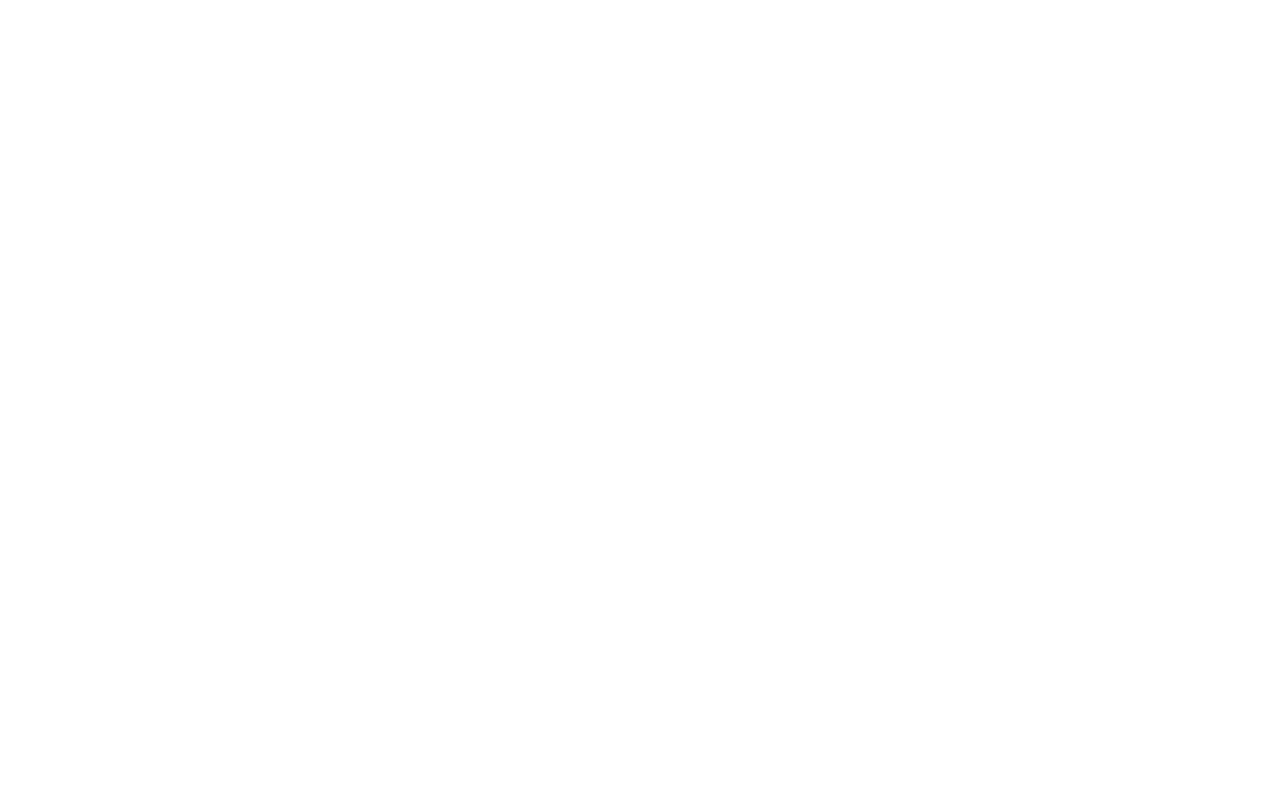
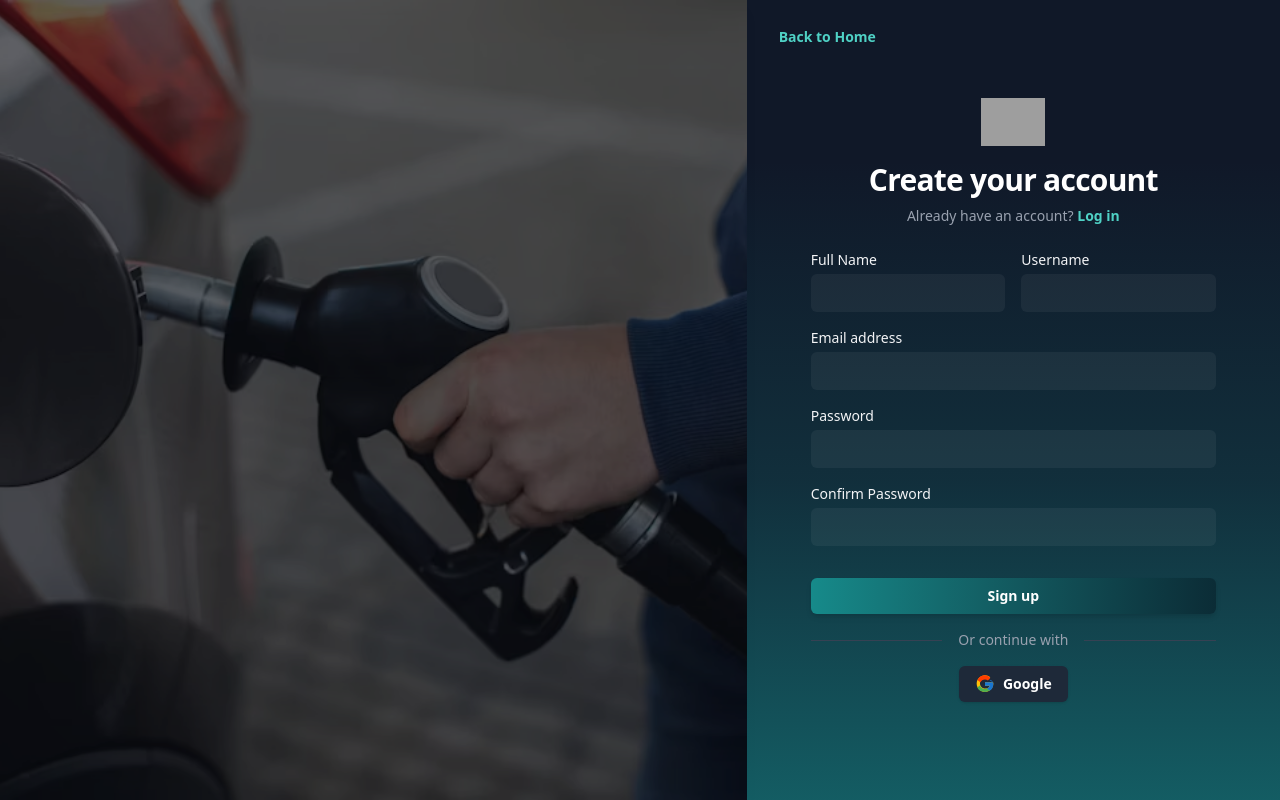
Before and after one commit to JvEztraaaa/FillTrip, a React (Vite) app: page /signup in a window 1280 px wide. Before the commit this address had no page. Built offline with nearby package versions, Linux system fonts and the light colour scheme; grey boxes are pictures that could not be loaded.

Commit message:
style: finished signup page design, minor changes on login page layout

```diff
--- a/src/App.jsx
+++ b/src/App.jsx
@@ -1,6 +1,7 @@
 import { BrowserRouter as Router, Routes, Route } from 'react-router-dom';
 import LandingPage from './pages/LandingPage';
 import LoginPage from './pages/LoginPage';
+import SignupPage from './pages/SignupPage';
 import './App.css';
 
 export default function App() {
@@ -9,6 +10,7 @@
       <Routes>
         <Route path="/" element={<LandingPage />} />
         <Route path="/login" element={<LoginPage />} />
+        <Route path="/signup" element={<SignupPage />} />
       </Routes>
     </Router>
   );
--- a/src/pages/LoginPage.jsx
+++ b/src/pages/LoginPage.jsx
@@ -36,12 +36,12 @@
               src="https://tailwindcss.com/plus-assets/img/logos/mark.svg?color=blue&shade=500"
               className="mx-auto h-12 w-auto mb-4"
             />
-            <h2 className="text-2xl lg:text-3xl font-bold tracking-tight text-white text-center">Sign in to your account</h2>
+            <h2 className="text-2xl lg:text-3xl font-bold tracking-tight text-white text-center">Log in to your account</h2>
             <p className="mt-2 text-center text-sm text-gray-400">
-              Not a member?{' '}
-              <a href="#" className="font-semibold text-[#4FD1C5] hover:text-[#168A8A] transition-colors duration-200">
-                Start a 14 day free trial
-              </a>
+              New to FillTrip?{' '}
+              <Link to="/signup" className="font-semibold text-[#4FD1C5] hover:text-[#168A8A] transition-colors duration-200">
+                Create an account.
+              </Link>
             </p>
           </div>
           <form className="mt-8 space-y-6">
@@ -92,7 +92,7 @@
                 type="submit"
                 className="flex w-full justify-center rounded-md bg-gradient-to-r from-[#168A8A] to-[#0B2C36] px-4 py-2 text-sm font-semibold text-white shadow-md transition-all duration-200 hover:from-[#0B2C36] hover:to-[#168A8A] hover:scale-105 hover:shadow-lg focus:outline-none focus:ring-2 focus:ring-[#4FD1C5] focus:ring-offset-2 cursor-pointer"
               >
-                Sign in
+                Log in
               </button>
             </div>
             <div className="flex items-center my-6">
@@ -103,9 +103,9 @@
             <div className="flex justify-center">
               <button
                 type="button"
-                className="flex items-center justify-center gap-2 rounded-md bg-gray-800 px-4 py-2 text-sm font-semibold text-white shadow transition hover:bg-[#168A8A] hover:text-white"
+                className="flex items-center justify-center gap-2 rounded-md bg-gray-800 px-4 py-2 text-sm font-semibold text-white shadow transition hover:bg-[#168A8A] hover:text-white cursor-pointer"
               >
-                <svg className="h-5 w-5" viewBox="0 0 48 48"><g><path fill="#FFC107" d="M43.6 20.5h-1.9V20H24v8h11.3c-1.6 4.3-5.7 7-11.3 7-6.6 0-12-5.4-12-12s5.4-12 12-12c2.6 0 5 .8 7 2.3l5.7-5.7C33.3 5.1 28.9 3 24 3 12.9 3 4 11.9 4 23s8.9 20 20 20c11 0 20-9 20-20 0-1.3-.1-2.7-.4-4z"/><path fill="#FF3D00" d="M6.3 14.7l6.6 4.8C14.5 16.1 18.9 13 24 13c2.6 0 5 .8 7 2.3l5.7-5.7C33.3 5.1 28.9 3 24 3c-7.2 0-13.4 3.8-17 9.7z"/><path fill="#4CAF50" d="M24 43c4.8 0 9.3-1.6 12.8-4.4l-5.9-4.8C28.7 35.3 26.4 36 24 36c-5.6 0-10.3-3.6-12-8.5l-6.6 5.1C7.9 39.2 15.4 43 24 43z"/><path fill="#1976D2" d="M43.6 20.5h-1.9V20H24v8h11.3c-1.1 3-3.5 5.3-6.3 6.5l6.6 5.1C41.1 37.2 44 30.7 44 24c0-5.523-4.477-10-10-10z"/></g></svg>
+                <svg className="h-5 w-5" viewBox="0 0 48 48"><g><path fill="#FFC107" d="M43.6 20.5h-1.9V20H24v8h11.3c-1.6 4.3-5.7 7-11.3 7-6.6 0-12-5.4-12-12s5.4-12 12-12c2.6 0 5 .8 7 2.3l5.7-5.7C33.3 5.1 28.9 3 24 3 12.9 3 4 11.9 4 23s8.9 20 20 20c11 0 20-9 20-20 0-1.3-.1-2.7-.4-4z" /><path fill="#FF3D00" d="M6.3 14.7l6.6 4.8C14.5 16.1 18.9 13 24 13c2.6 0 5 .8 7 2.3l5.7-5.7C33.3 5.1 28.9 3 24 3c-7.2 0-13.4 3.8-17 9.7z" /><path fill="#4CAF50" d="M24 43c4.8 0 9.3-1.6 12.8-4.4l-5.9-4.8C28.7 35.3 26.4 36 24 36c-5.6 0-10.3-3.6-12-8.5l-6.6 5.1C7.9 39.2 15.4 43 24 43z" /><path fill="#1976D2" d="M43.6 20.5h-1.9V20H24v8h11.3c-1.1 3-3.5 5.3-6.3 6.5l6.6 5.1C41.1 37.2 44 30.7 44 24c0-5.523-4.477-10-10-10z" /></g></svg>
                 Google
               </button>
             </div>
--- /dev/null
+++ b/src/pages/SignupPage.jsx
@@ -0,0 +1,142 @@
+import React from 'react';
+import { Link } from 'react-router-dom';
+
+export default function SignupPage() {
+    return (
+        <div className="relative min-h-screen flex flex-col lg:flex-row bg-gray-900 overflow-hidden">
+            {/* Left: Image Section - Hidden on smaller screens */}
+            <div className="hidden lg:flex lg:w-7/12 w-full h-64 lg:h-auto items-center justify-center relative">
+                <img
+                    src="/images/login-bg.avif"
+                    alt="Workspace"
+                    className="object-cover w-full h-full lg:rounded-none rounded-b-2xl shadow-lg opacity-60"
+                />
+                {/* Dark overlay */}
+                <div className="absolute inset-0 bg-black opacity-40" />
+            </div>
+
+            {/* Right: Signup Form Section - Full width on smaller screens */}
+            <div
+                className="flex w-full lg:w-5/12 items-center justify-center py-12 px-6 lg:px-16 z-10 relative bg-gray-900"
+                style={{
+                    background: window.innerWidth >= 1024 ? 'linear-gradient(to top, rgba(22,138,138,0.6) 0%, rgba(22,138,138,0.4) 20%, rgba(22,138,138,0.2) 40%, rgba(22,138,138,0.1) 60%, transparent 80%)' : 'none',
+                }}
+            >
+                {/* Back to Home positioned at top left */}
+                <div className="absolute top-6 left-6 lg:left-8">
+                    <Link to="/" className="text-sm text-[#4FD1C5] hover:text-[#168A8A] font-semibold transition-colors duration-200">
+                        Back to Home
+                    </Link>
+                </div>
+
+                <div className="w-full max-w-md space-y-6">
+                    <div className="flex flex-col items-center">
+                        <img
+                            alt="Your Company"
+                            src="https://tailwindcss.com/plus-assets/img/logos/mark.svg?color=blue&shade=500"
+                            className="mx-auto h-12 w-auto mb-4"
+                        />
+                        <h2 className="text-2xl lg:text-3xl font-bold tracking-tight text-white text-center">Create your account</h2>
+                        <p className="mt-2 text-center text-sm text-gray-400">
+                            Already have an account?{' '}
+                            <Link to="/login" className="font-semibold text-[#4FD1C5] hover:text-[#168A8A] transition-colors duration-200">
+                                Log in
+                            </Link>
+                        </p>
+                    </div>
+                    <form className="mt-6 space-y-4">
+                        <div className="grid grid-cols-1 md:grid-cols-2 gap-4">
+                            <div>
+                                <label htmlFor="fullName" className="block text-sm font-medium text-gray-100">
+                                    Full Name
+                                </label>
+                                <input
+                                    id="fullName"
+                                    name="fullName"
+                                    type="text"
+                                    autoComplete="name"
+                                    required
+                                    className="mt-1 block w-full rounded-md bg-white/5 px-3 py-2 text-sm text-white placeholder:text-gray-500 focus:outline-none focus:ring-2 focus:ring-[#4FD1C5] border border-transparent focus:border-[#168A8A] transition"
+                                />
+                            </div>
+                            <div>
+                                <label htmlFor="username" className="block text-sm font-medium text-gray-100">
+                                    Username
+                                </label>
+                                <input
+                                    id="username"
+                                    name="username"
+                                    type="text"
+                                    autoComplete="username"
+                                    required
+                                    className="mt-1 block w-full rounded-md bg-white/5 px-3 py-2 text-sm text-white placeholder:text-gray-500 focus:outline-none focus:ring-2 focus:ring-[#4FD1C5] border border-transparent focus:border-[#168A8A] transition"
+                                />
+                            </div>
+                        </div>
+                        <div>
+                            <label htmlFor="email" className="block text-sm font-medium text-gray-100">
+                                Email address
+                            </label>
+                            <input
+                                id="email"
+                                name="email"
+                                type="email"
+                                autoComplete="email"
+                                required
+                                className="mt-1 block w-full rounded-md bg-white/5 px-3 py-2 text-sm text-white placeholder:text-gray-500 focus:outline-none focus:ring-2 focus:ring-[#4FD1C5] border border-transparent focus:border-[#168A8A] transition"
+                            />
+                        </div>
+                        <div>
+                            <label htmlFor="password" className="block text-sm font-medium text-gray-100">
+                                Password
+                            </label>
+                            <input
+                                id="password"
+                                name="password"
+                                type="password"
+                                autoComplete="new-password"
+                                required
+                                className="mt-1 block w-full rounded-md bg-white/5 px-3 py-2 text-sm text-white placeholder:text-gray-500 focus:outline-none focus:ring-2 focus:ring-[#4FD1C5] border border-transparent focus:border-[#168A8A] transition"
+                            />
+                        </div>
+                        <div>
+                            <label htmlFor="confirmPassword" className="block text-sm font-medium text-gray-100">
+                                Confirm Password
+                            </label>
+                            <input
+                                id="confirmPassword"
+                                name="confirmPassword"
+                                type="password"
+                                autoComplete="new-password"
+                                required
+                                className="mt-1 block w-full rounded-md bg-white/5 px-3 py-2 text-sm text-white placeholder:text-gray-500 focus:outline-none focus:ring-2 focus:ring-[#4FD1C5] border border-transparent focus:border-[#168A8A] transition"
+                            />
+                        </div>
+                        <div className="mt-8">
+                            <button
+                                type="submit"
+                                className="flex w-full justify-center rounded-md bg-gradient-to-r from-[#168A8A] to-[#0B2C36] px-4 py-2 text-sm font-semibold text-white shadow-md transition-all duration-200 hover:from-[#0B2C36] hover:to-[#168A8A] hover:scale-105 hover:shadow-lg focus:outline-none focus:ring-2 focus:ring-[#4FD1C5] focus:ring-offset-2 cursor-pointer"
+                            >
+                                Sign up
+                            </button>
+                        </div>
+                        <div className="flex items-center my-4">
+                            <div className="flex-grow border-t border-gray-700" />
+                            <span className="mx-4 text-gray-400 text-sm">Or continue with</span>
+                            <div className="flex-grow border-t border-gray-700" />
+                        </div>
+                        <div className="flex justify-center">
+                            <button
+                                type="button"
+                                className="flex items-center justify-center gap-2 rounded-md bg-gray-800 px-4 py-2 text-sm font-semibold text-white shadow transition hover:bg-[#168A8A] hover:text-white cursor-pointer"
+                            >
+                                <svg className="h-5 w-5" viewBox="0 0 48 48"><g><path fill="#FFC107" d="M43.6 20.5h-1.9V20H24v8h11.3c-1.6 4.3-5.7 7-11.3 7-6.6 0-12-5.4-12-12s5.4-12 12-12c2.6 0 5 .8 7 2.3l5.7-5.7C33.3 5.1 28.9 3 24 3 12.9 3 4 11.9 4 23s8.9 20 20 20c11 0 20-9 20-20 0-1.3-.1-2.7-.4-4z" /><path fill="#FF3D00" d="M6.3 14.7l6.6 4.8C14.5 16.1 18.9 13 24 13c2.6 0 5 .8 7 2.3l5.7-5.7C33.3 5.1 28.9 3 24 3c-7.2 0-13.4 3.8-17 9.7z" /><path fill="#4CAF50" d="M24 43c4.8 0 9.3-1.6 12.8-4.4l-5.9-4.8C28.7 35.3 26.4 36 24 36c-5.6 0-10.3-3.6-12-8.5l-6.6 5.1C7.9 39.2 15.4 43 24 43z" /><path fill="#1976D2" d="M43.6 20.5h-1.9V20H24v8h11.3c-1.1 3-3.5 5.3-6.3 6.5l6.6 5.1C41.1 37.2 44 30.7 44 24c0-5.523-4.477-10-10-10z" /></g></svg>
+                                Google
+                            </button>
+                        </div>
+                    </form>
+                </div>
+            </div>
+        </div>
+    );
+}
```
